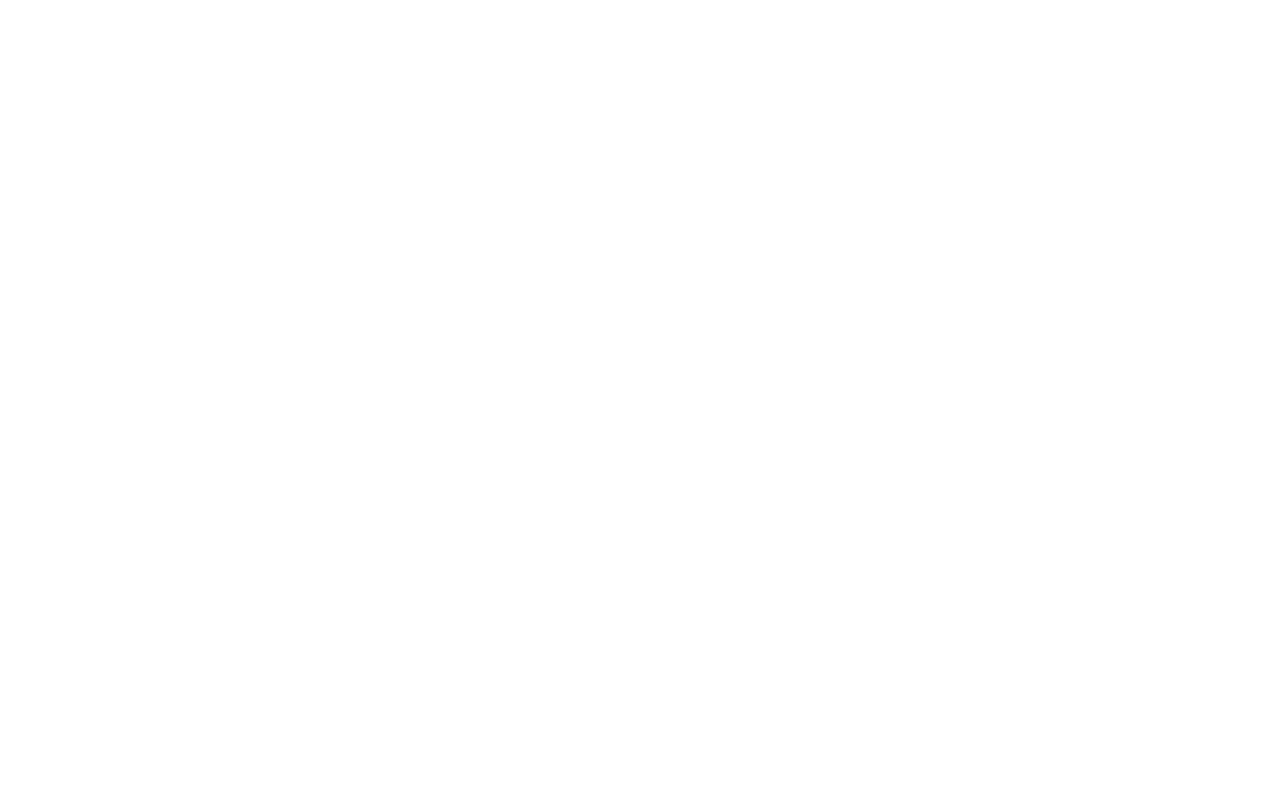
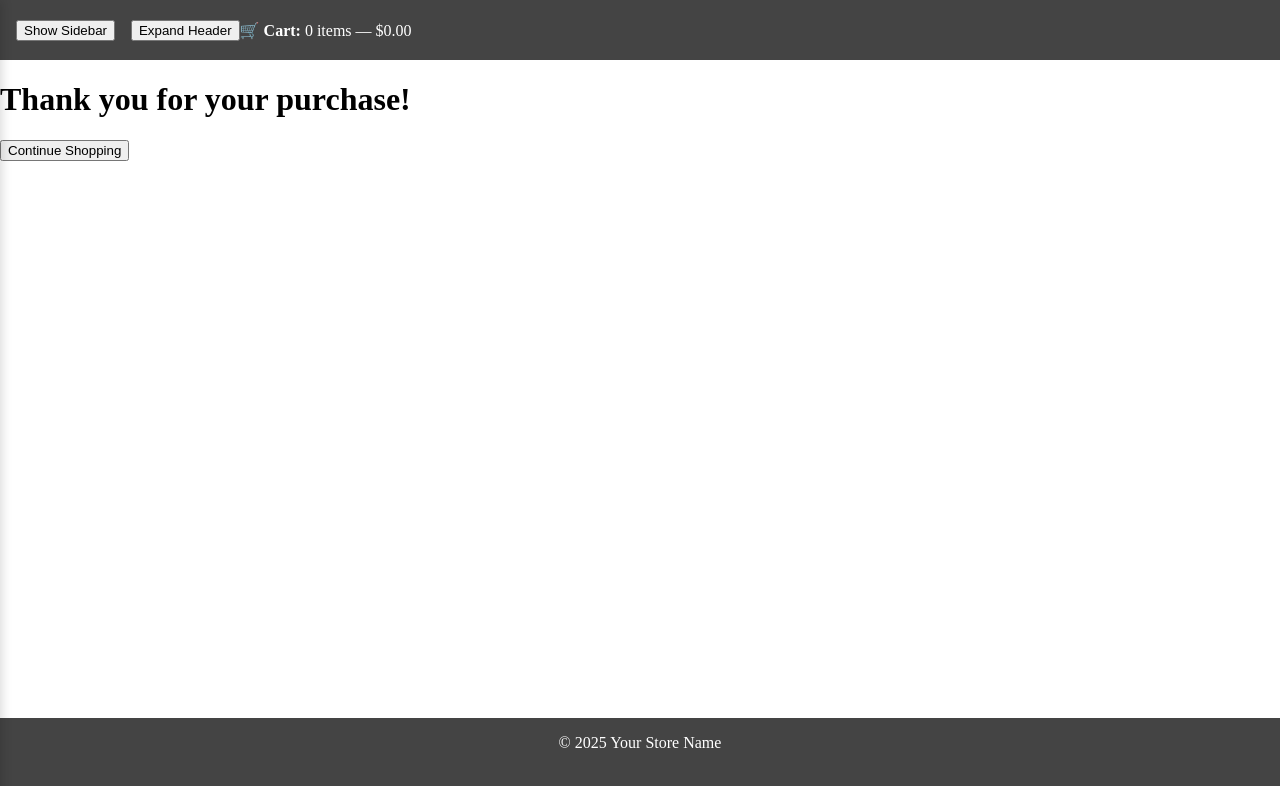
Before and after one commit to BernardoMB/online-store, a React (Vite) app: page /success in a window 1280 px wide. Before the commit this address had no page. Shown: the top 786 px of the page. Built offline with nearby package versions, Linux system fonts and the light colour scheme.

Commit message:
Added success purchase page

```diff
--- a/src/App.tsx
+++ b/src/App.tsx
@@ -8,6 +8,7 @@ import { useEffect, useRef } from "react";
 import { loadCartFromIndexedDB } from "./services/DatabaseService";
 import { cartService } from "./services/CartService";
 import Checkout from "./components/Checkout/Checkout";
+import Success from "./components/Success/Success";
 
 const App: React.FC = () => {
   const hasInitialized = useRef(false);
@@ -31,6 +32,7 @@ const App: React.FC = () => {
         <Route path="products" element={<Products />} />
         <Route path="about" element={<About />} />
         <Route path="checkout" element={<Checkout />} />
+        <Route path="success" element={<Success />} />
       </Route>
     </Routes>
   </Router>;
--- /dev/null
+++ b/src/components/Success/Success.tsx
@@ -0,0 +1,20 @@
+import { useNavigate } from "react-router-dom";
+import React, { useEffect } from "react";
+import { cartService } from "../../services/CartService";
+
+const Success: React.FC = () => {
+    const navigate = useNavigate();
+
+    useEffect(() => {
+        cartService.empty();
+    }, []);
+
+    return <>
+        <h1>Thank you for your purchase!</h1>
+        <button onClick={() => navigate("/products")}>
+            Continue Shopping
+        </button>
+    </>
+};
+
+export default Success;
--- a/src/services/CartService.ts
+++ b/src/services/CartService.ts
@@ -35,6 +35,11 @@ class CartService {
     saveCartToIndexedDB(this.getItems());
   }
 
+  empty(): void {
+    this.items.clear();
+    saveCartToIndexedDB(this.getItems());
+  }
+
   // Get total price
   getTotalPrice(): number {
     let total = 0;
```
